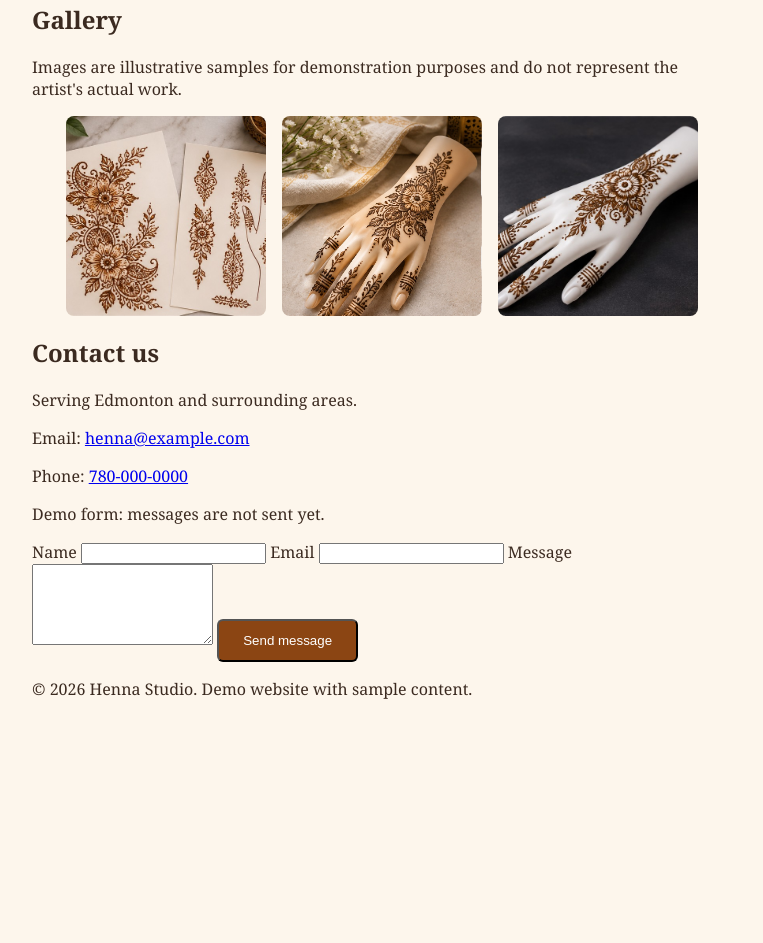
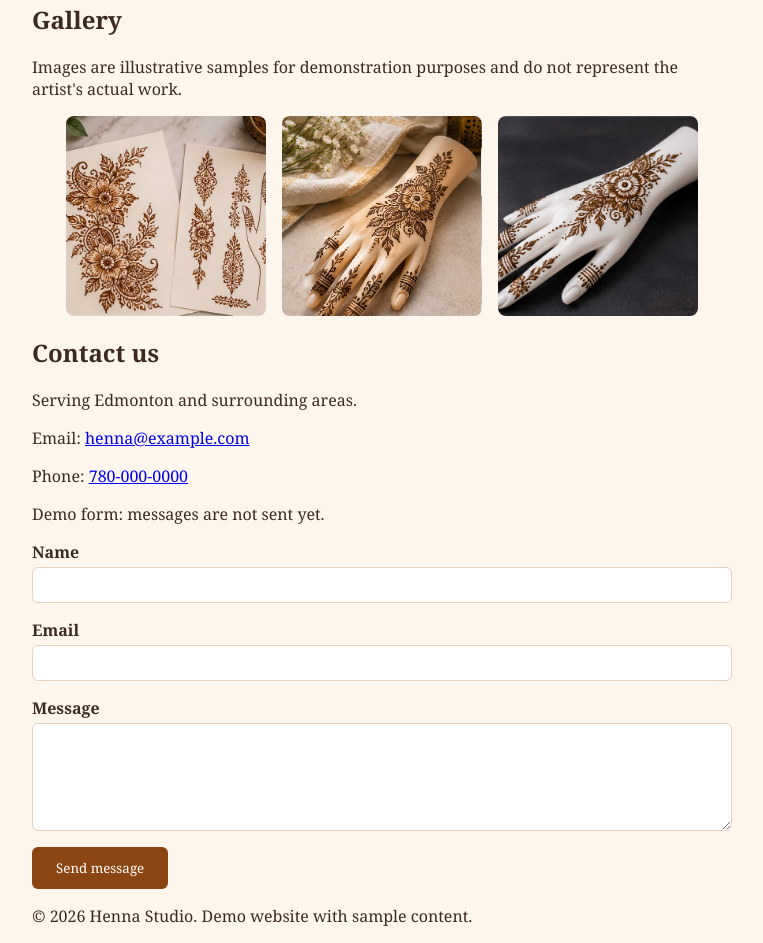
Before and after one commit to MoosaZDigital/henna-landing-page, a plain HTML site: page index.html in a window 1280 px wide. Shown: the part 980-1923 px from the top of the page, without its empty margins (258-1021 px from the left). Before the commit the page ends 1696 px from the top, so only its background shows below. Drawn offline with Linux system fonts and the light colour scheme.

Commit message:
Style the contact form

```diff
--- a/style.css
+++ b/style.css
@@ -19,6 +19,9 @@ body {
   padding: 12px 24px;
   border-radius: 6px;
   text-decoration: none;
+  border: none;
+  font-family: inherit;
+  cursor: pointer;
 }
 
 .service {
@@ -61,6 +64,24 @@ header {
   margin-top: 16px;
 }
 
+label {
+  display: block;
+  margin-bottom: 4px;
+  font-weight: bold;
+}
+
+input,
+textarea {
+  display: block;
+  width: 100%;
+  box-sizing: border-box;
+  padding: 8px;
+  border: 1px solid #e6d3bf;
+  border-radius: 6px;
+  font-family: inherit;
+  margin-bottom: 16px;
+}
+
 @media (max-width: 600px) {
   h1 {
     font-size: 32px;
```
